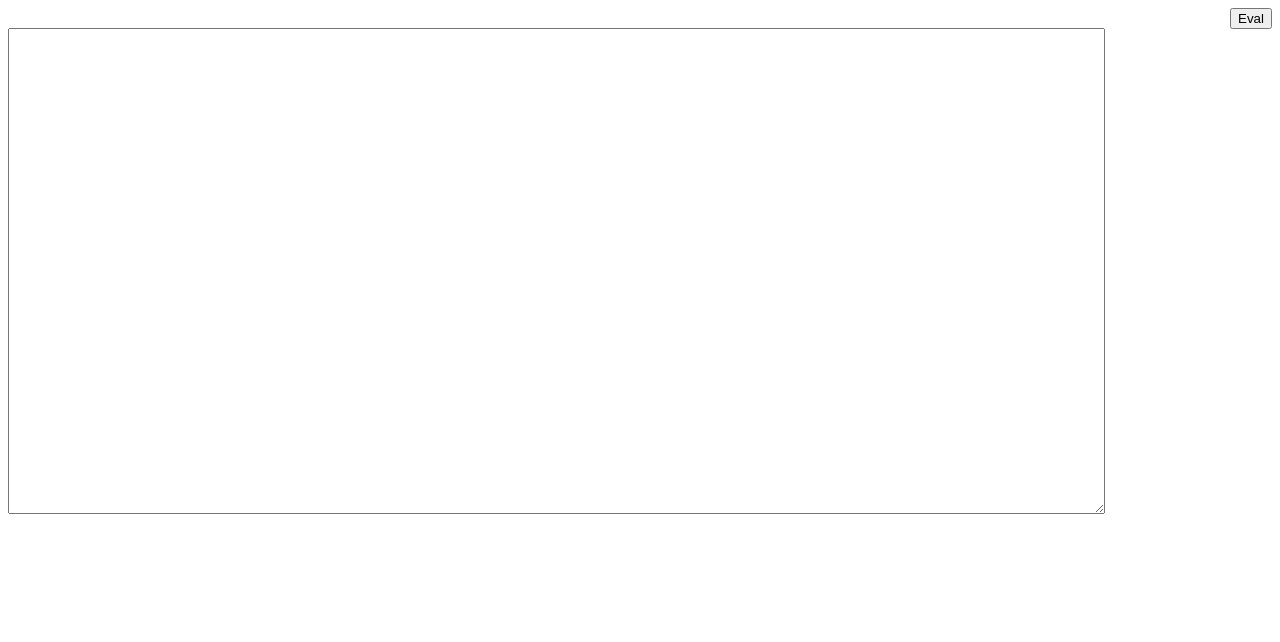
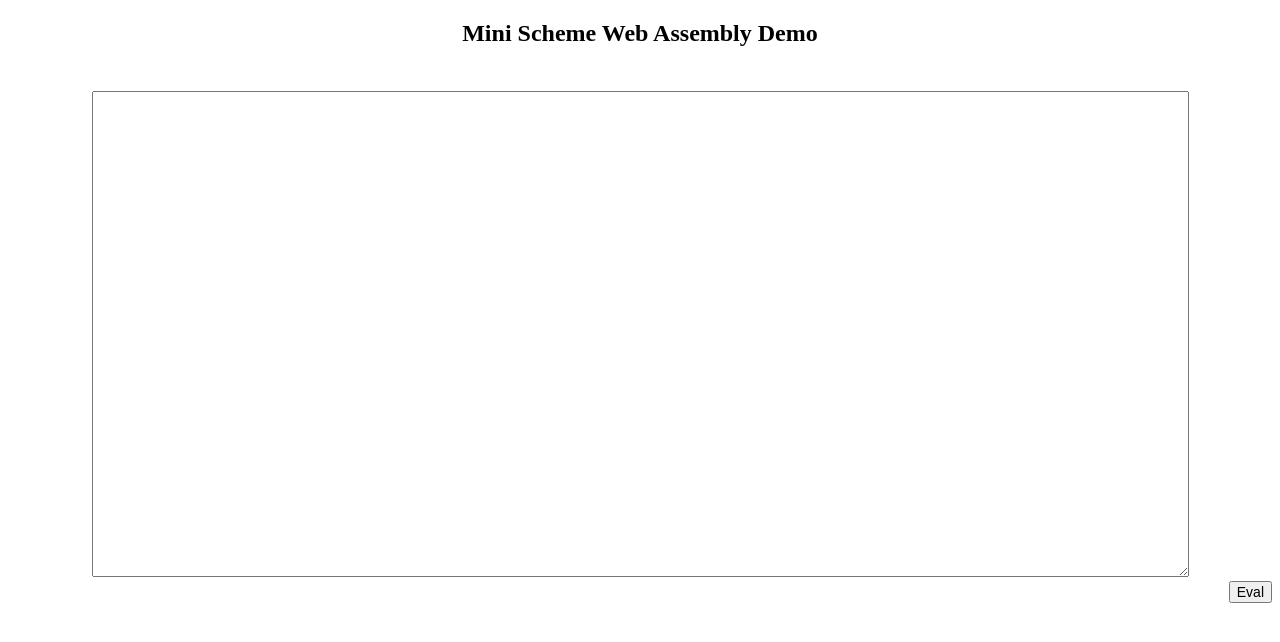
Before and after one commit to hidekuno/go-scheme, a plain HTML site: page src/wasm/wasm.html in a window 1280 px wide. Drawn offline with Linux system fonts and the light colour scheme; no server answers.

Commit message:
wasm用のhtmlを更新

```diff
--- a/src/wasm/wasm.html
+++ b/src/wasm/wasm.html
@@ -3,6 +3,17 @@
 <head>
   <meta charset="utf-8">
   <title>Go Scheme wasm</title>
+<style type=""text/css"">
+<!--
+.result {
+  position: relative;
+  left: 56px;
+  background-color: white;
+  width: 800px;
+  height: 24px;
+}
+-->
+</style>
 </head>
 
 <body>
@@ -26,14 +37,18 @@
     });
   </script>
 
-  <div id="head-1" style="float: left">
-    <div id="calcResult" style="width: 800px; height: 20px"></div>
+  <center><h2>Mini Scheme Web Assembly Demo</h2></center>
+  <div id="head-1">
+    <div id="calcResult" class="result"></div>
   </div>
-  <div id="head-2" style="float: right">
-   <button onClick="eval();" id="evalButton">Eval</button>
-  </div>
+
+  <center>
   <div id="body">
     <textarea id="sExpression" style="font-size: 14px;" name="sexpression" cols="128" rows="30"></textarea>
   </div>
+  </center>
+  <div id="head-2" style="float: right">
+   <button onClick="eval();" id="evalButton" style="font-size: 14px">Eval</button>
+  </div>
 </body>
 </html>
```
